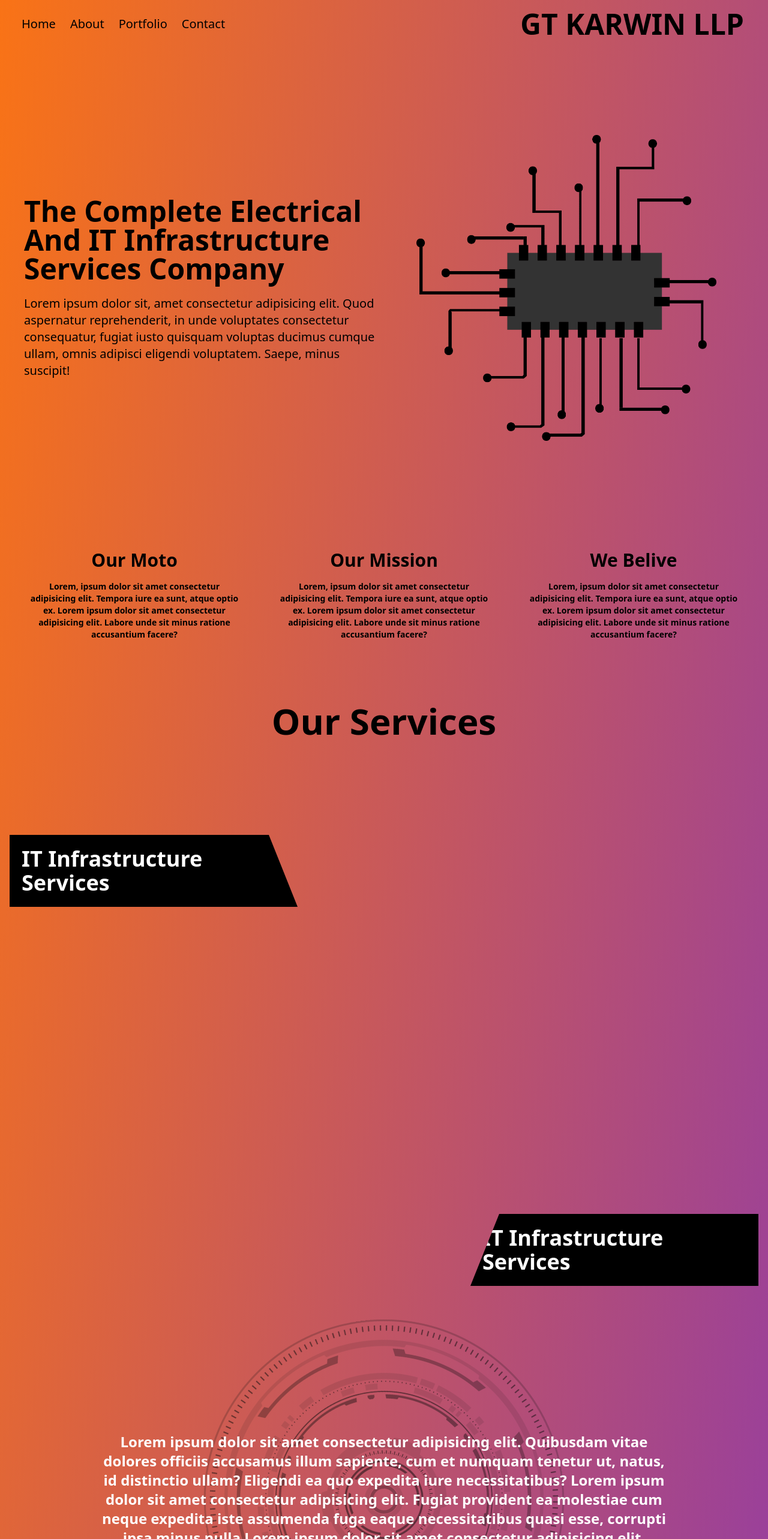
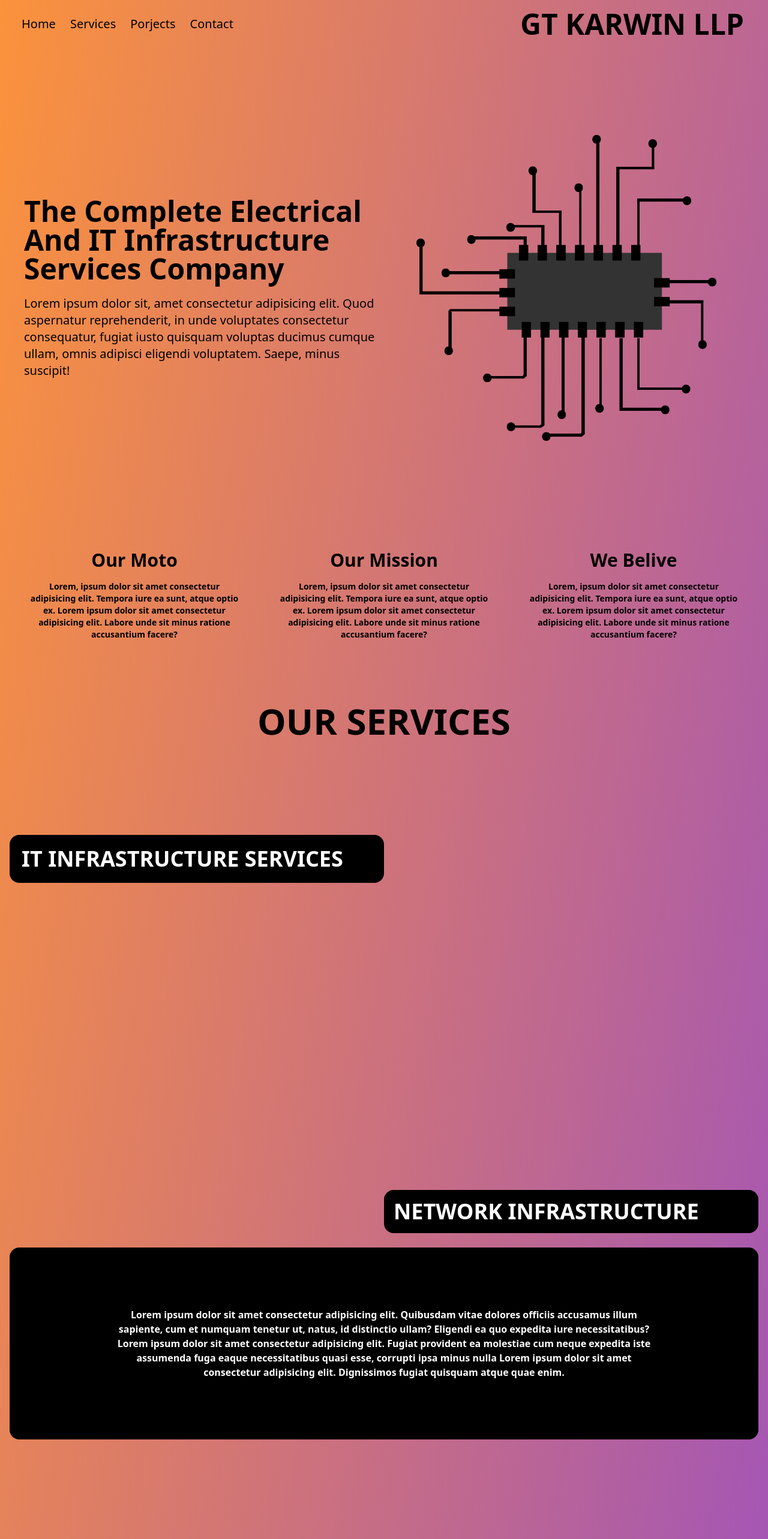
Before and after one commit to KanhaiyaPandey/GT_KARWIN, a React (Vite) app: page / in a window 1280 px wide. Shown: the top 2566 px of the page at 60% size. Built offline with nearby package versions, Linux system fonts and the light colour scheme.

Commit message:
responsiveness

```diff
--- a/src/App.jsx
+++ b/src/App.jsx
@@ -1,4 +1,5 @@
 import CradSection from "./components/CradSection"
+import Footer from "./components/Footer"
 import Header from "./components/Header"
 import Navbar from "./components/Navbar"
 import Projects from "./components/Projects"
@@ -7,13 +8,14 @@ import Services from "./components/Services"
 
 const App = () => {
   return (
-    <div className=" main z-10 overflow-x-hidden  w-full flex flex-col bg-gradient-to-tl  to-orange-500 from-violet-700 text-black">
+    <div className=" main z-10 overflow-x-hidden  w-full flex flex-col bg-gradient-to-tl  to-orange-400  from-violet-600  text-black">
 
         <Navbar/>
         <Header/>
         <CradSection/>
         <Services/>
         <Projects/>
+        <Footer/>
     {/* from-[#203A43] to-[#2C5364] */}
     </div>
   )
--- /dev/null
+++ b/src/components/Footer.jsx
@@ -0,0 +1,25 @@
+
+
+const Footer = () => {
+  return (
+    <section id='contact' className=' w-full'>
+        <footer className="footer px-20 py-10 bg-neutral text-neutral-content">
+  <aside>
+    <svg width="50" height="50" viewBox="0 0 24 24" xmlns="http://www.w3.org/2000/svg" fillRule="evenodd" clipRule="evenodd" className="fill-current"><path d="M22.672 15.226l-2.432.811.841 2.515c.33 1.019-.209 2.127-1.23 2.456-1.15.325-2.148-.321-2.463-1.226l-.84-2.518-5.013 1.677.84 2.517c.391 1.203-.434 2.542-1.831 2.542-.88 0-1.601-.564-1.86-1.314l-.842-2.516-2.431.809c-1.135.328-2.145-.317-2.463-1.229-.329-1.018.211-2.127 1.231-2.456l2.432-.809-1.621-4.823-2.432.808c-1.355.384-2.558-.59-2.558-1.839 0-.817.509-1.582 1.327-1.846l2.433-.809-.842-2.515c-.33-1.02.211-2.129 1.232-2.458 1.02-.329 2.13.209 2.461 1.229l.842 2.515 5.011-1.677-.839-2.517c-.403-1.238.484-2.553 1.843-2.553.819 0 1.585.509 1.85 1.326l.841 2.517 2.431-.81c1.02-.33 2.131.211 2.461 1.229.332 1.018-.21 2.126-1.23 2.456l-2.433.809 1.622 4.823 2.433-.809c1.242-.401 2.557.484 2.557 1.838 0 .819-.51 1.583-1.328 1.847m-8.992-6.428l-5.01 1.675 1.619 4.828 5.011-1.674-1.62-4.829z"></path></svg>
+    <p>ACME Industries Ltd.<br/>Providing reliable tech since 1992</p>
+  </aside>
+  <nav>
+    <h6 className="footer-title">Contact</h6>
+    <div className="flex flex-col justify-center">
+      <a href=""><i className="text-xl m-3 fa-solid fa-phone"></i>9494948355</a>
+      <a href=""><i className="text-xl m-3 fa-solid fa-envelope"></i>gtkarwinllp@gmail.com</a>
+      <a href=""><i className="text-xl m-3 fa-solid fa-globe"></i>www.gtkarwin.com</a>
+
+    </div>
+  </nav>
+</footer>
+    </section>
+  )
+}
+
+export default Footer
--- a/src/components/Header.jsx
+++ b/src/components/Header.jsx
@@ -17,15 +17,15 @@ const Header = () => {
 
 
   return (
-    <div className=" px-10 flex gap-4 w-full sm:h-screen h-[30rem] ">
+    <section className=" px-10 flex gap-4 w-full sm:h-screen h-auto "id="home">
         {/* text container */}
        <motion.div
         initial="hidden"
       animate="visible"
       variants={textVariants}
       transition={{ ease: "easeOut", duration: 1 }}
-        className="sm:w-full md:w-full lg:w-full xl:w-1/2 lg:h-full h-96  gap-5 flex flex-col justify-center">
-        <h1 className=" text-2xl sm:text-5xl font-bold ">The Complete Electrical And IT Infrastructure Services Company</h1>
+        className="sm:w-full md:w-full lg:w-full xl:w-1/2 lg:h-full  gap-5 flex flex-col justify-center">
+        <h1 className=" text-3xl sm:text-5xl font-bold ">The Complete Electrical And IT Infrastructure Services Company</h1>
          <p className=" sm:text-xl text-xs">
         Lorem ipsum dolor sit, amet consectetur adipisicing elit. Quod aspernatur reprehenderit, in unde voluptates consectetur consequatur,
         fugiat iusto quisquam voluptas ducimus cumque ullam, omnis adipisci eligendi voluptatem. Saepe, minus suscipit!</p>
@@ -41,7 +41,7 @@ const Header = () => {
         className="w-1/2 hidden lg:flex h-full p-10 items-center justify-center">
           <img src={circit} width={500} height={500} alt="" />
        </motion.div>
-    </div>
+    </section>
   )
 }
 
--- a/src/components/Navbar.jsx
+++ b/src/components/Navbar.jsx
@@ -3,26 +3,24 @@
 const Navbar = () => {
   return (
     <div className="navbar z-40 w-full sm:px-2 md:px-4 lg:px-6 xl:px-8 h-20  ">
-
-
     <div className="navbar-start w-1/2">
-      <div className="dropdown md:hidden block">
-        <div tabIndex={0} role="button" className="btn btn-ghost btn-circle">
+      <details className="dropdown md:hidden block">
+        <summary tabIndex={0} role="button" className="btn btn-ghost btn-circle">
           <svg xmlns="http://www.w3.org/2000/svg" className="h-7 w-7" fill="none" viewBox="0 0 24 24" stroke="currentColor"><path strokeLinecap="round" strokeLinejoin="round" strokeWidth="2" d="M4 6h16M4 12h16M4 18h7" /></svg>
-        </div>
-        <ul tabIndex={0} className="menu menu-sm dropdown-content mt-3 z-[1] p-2 shadow rounded-box w-52">
-          <li><a>Homepage</a></li>
-          <li><a>Portfolio</a></li>
-          <li><a>About</a></li>
-          <li><a>Contact</a></li>
+        </summary>
+        <ul tabIndex={0} className="menu menu-sm dropdown-content bg-base-300 text-white mt-3 z-[1] p-2 shadow rounded-box w-52">
+          <li><a href="#home">Homepage</a></li>
+          <li><a href="#services">Services</a></li>
+          <li><a href="#projects">Projects</a></li>
+          <li><a href="#contact">Contact</a></li>
         </ul>
-      </div>
+      </details>
 
       <div className=" gap-4 md:flex hidden">
-        <a className=" text-xl hover:bg-base-100 rounded-lg hover:text-white p-1" href="">Home</a>
-        <a className=" text-xl hover:bg-base-100 rounded-lg hover:text-white p-1" href="">About</a>
-        <a className=" text-xl hover:bg-base-100 rounded-lg hover:text-white p-1" href="">Portfolio</a>
-        <a className=" text-xl hover:bg-base-100 rounded-lg hover:text-white p-1" href="">Contact</a>
+        <a className=" text-xl hover:bg-black rounded-lg hover:text-white p-1" href="#home">Home</a>
+        <a className=" text-xl hover:bg-black rounded-lg hover:text-white p-1" href="#services">Services</a>
+        <a className=" text-xl hover:bg-black rounded-lg hover:text-white p-1" href="#projects">Porjects</a>
+        <a className=" text-xl hover:bg-black rounded-lg hover:text-white p-1" href="#contact">Contact</a>
       </div>
     </div>
 
--- a/src/components/Projects.jsx
+++ b/src/components/Projects.jsx
@@ -1,8 +1,9 @@
-import React from 'react'
+
 
 const Projects = () => {
   return (
-    <div className=' w-full p-10'>
+    <section id='projects' className=' w-full flex items-center justify-center flex-col gap-10 p-10'>
+      <h1 className=" text-4xl font-bold">PROJECTS</h1>
 <div className="overflow-x-auto">
   <table className="table">
     {/* head */}
@@ -96,7 +97,7 @@ const Projects = () => {
     </tbody>
   </table>
 </div>
-    </div>
+    </section>
   )
 }
 
--- a/src/components/Services.jsx
+++ b/src/components/Services.jsx
@@ -1,12 +1,12 @@
 import { motion } from "framer-motion"
-import circle from "../assets/circle.png"
+
 
 const Services = () => {
   return (
-    <div className=" w-full mt-10 px-4 py-8 gap-40 flex flex-col items-center justify-center">
+    <section id="services" className=" w-full mt-10 px-4 py-8 gap-40 flex flex-col items-center justify-center">
 
         <div className=" items-center justify-center flex">
-            <h1 className="sm:text-6xl text-3xl font-bold ">Our Services</h1>
+            <h1 className="sm:text-6xl text-3xl font-bold ">OUR SERVICES</h1>
         </div>
 
         <div className=" w-full flex gap-4 flex-col ">
@@ -14,9 +14,9 @@ const Services = () => {
           <motion.div
              initial={{ opacity: 0, x: -50  }}
              whileInView={{ opacity: 1, x:0 }}
-             transition={{delay: 0.2}}
-             className=" bg-black p-1 flex items-center justify-start sm:w-[5rem] md:w-[20rem] lg:w-[25rem] xl:w-[30rem]"style={{ clipPath: 'polygon(0 0, 90% 0%, 100% 100%, 0% 100%)' }}>
-            <h1 className=" sm:text-xl md:text-2xl xl:text-4xl lg:text-3xl text-white font-semibold p-4">IT Infrastructure Services</h1>
+             transition={{delay: 0.0}}
+             className=" bg-black p-1 flex items-center rounded-2xl justify-start sm:w-1/2 w-auto">
+            <h1 className=" sm:text-xl md:text-2xl xl:text-4xl lg:text-3xl text-white font-semibold p-4">IT INFRASTRUCTURE SERVICES</h1>
           </motion.div>
 
           {/* image*/}
@@ -27,19 +27,18 @@ const Services = () => {
             whileInView={{ opacity: 1, x:0 }}
             transition={{delay: 0.2}}
            className=" w-full flex justify-end">
-                 <div className=" bg-black  sm:w-[5rem] md:w-[20rem] lg:w-[25rem] xl:w-[30rem] p-1 flex justify-end"style={{ clipPath: 'polygon(10% 0%, 100% 0%, 100% 100%, 0% 100%)' }}>
-                 <h1 className=" sm:text-xl md:text-2xl xl:text-4xl lg:text-3xl text-white font-semibold p-4">IT Infrastructure Services</h1>
+                 <div className=" bg-black sm:w-1/2 w-full rounded-2xl flex justify-centre items-center">
+                 <h1 className=" sm:text-xl md:text-2xl xl:text-4xl lg:text-3xl text-white font-semibold p-4">NETWORK INFRASTRUCTURE</h1>
                  </div>
           </motion.div>
 
-          <div className=" bg- flex items-center overflow-hidden justify-center w-full mt-10">
-              <motion.div className=" relative"
-                  animate={{ rotate: 360 }}
-                  initial={{opacity: 0.5}}
-                  transition={{ ease: "linear", duration: 30, repeat: Infinity }}>
-                <img src={circle} width={600}  alt="" />
-              </motion.div>
-              <div className=" absolute sm:w-3/4 px-2 w-full sm:text-2xl  items-center justify-center flex text-center text-white sm:font-semibold ">
+          <motion.div
+                   initial={{ opacity: 0, x: 50  }}
+                   whileInView={{ opacity: 1, x:0 }}
+                   transition={{delay: 0.4}}
+           className=" bg- flex items-center p-4 overflow-hidden justify-center bg-black h-[20rem] w-full mt-2 rounded-2xl  sm:overflow-hidden overflow-y-scroll">
+
+              <h1 className=" sm:w-3/4 text-center text-white sm:font-semibold ">
                 Lorem ipsum dolor sit amet consectetur adipisicing elit.
                  Quibusdam vitae dolores officiis accusamus illum sapiente,
                   cum et numquam tenetur ut, natus, id distinctio ullam?
@@ -49,8 +48,8 @@ const Services = () => {
                    fuga eaque necessitatibus quasi esse, corrupti ipsa minus nulla Lorem ipsum dolor sit
                     amet consectetur adipisicing elit. Dignissimos fugiat quisquam atque quae enim.
 
-              </div>
-          </div>
+              </h1>
+          </motion.div>
 
 
          </div>
@@ -113,6 +112,9 @@ const Services = () => {
 
 
         </div>
+
+
+        {/* AV Integration And Solution */}
 
           <div className=" w-full flex gap-10 flex-col lg:flex-row">
 
@@ -219,7 +221,7 @@ const Services = () => {
 
 
             <div className=" lg:w-4/12 w-full flex flex-col items-center md:justify-start justify-center">
-              <h1 className=" bg-black text-white rounded-lg p-4 text-3xl font-semibold text-center lg:text-start mb-5">Solutions</h1>
+              <h1 className=" bg-black text-white rounded-lg p-4 text-3xl font-semibold text-center lg:text-start mb-5">IP Video Door Phone Solution</h1>
              <ul className="steps steps-vertical font-semibold text-lg">
               <li className="step">Multi Appartment</li>
               <li className="step">Villa</li>
@@ -277,7 +279,7 @@ const Services = () => {
 
           </div>
 
-    </div>
+    </section>
   )
 }
 
```
